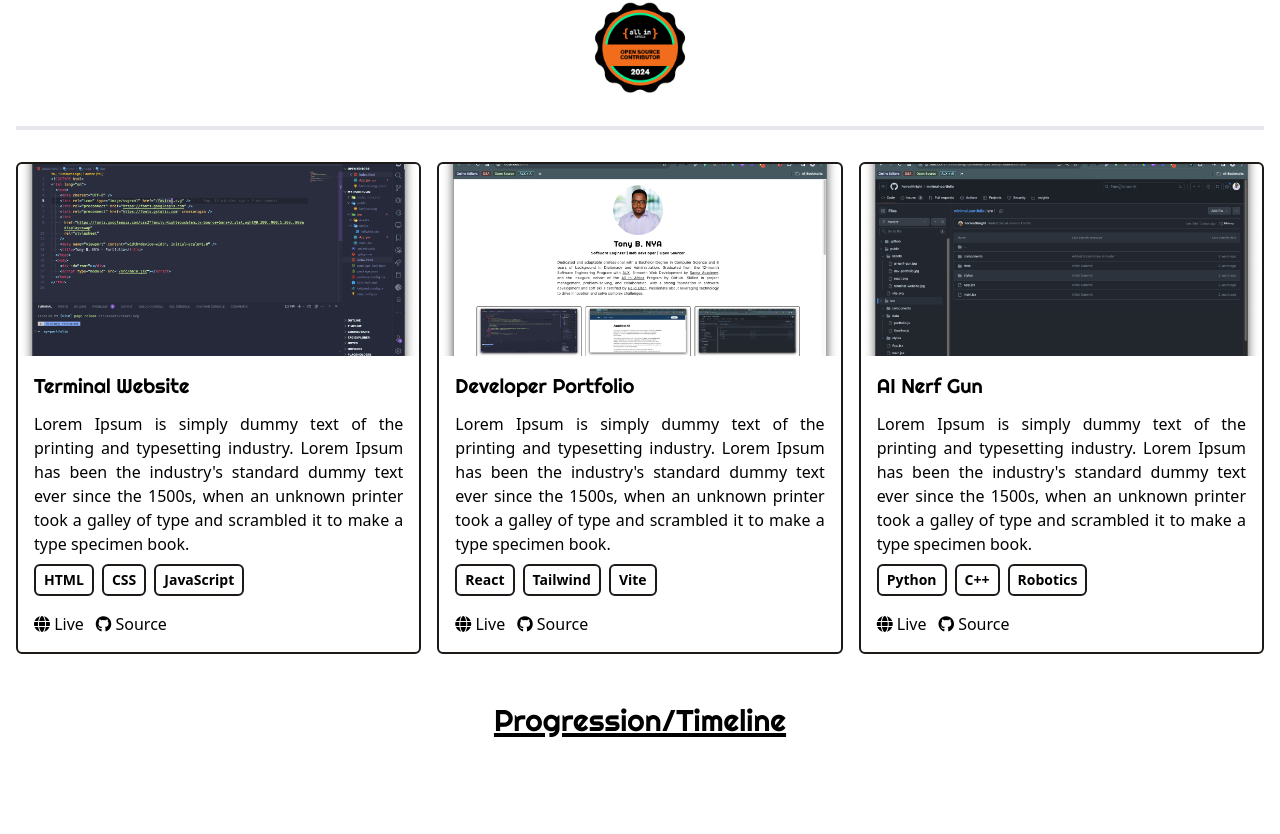
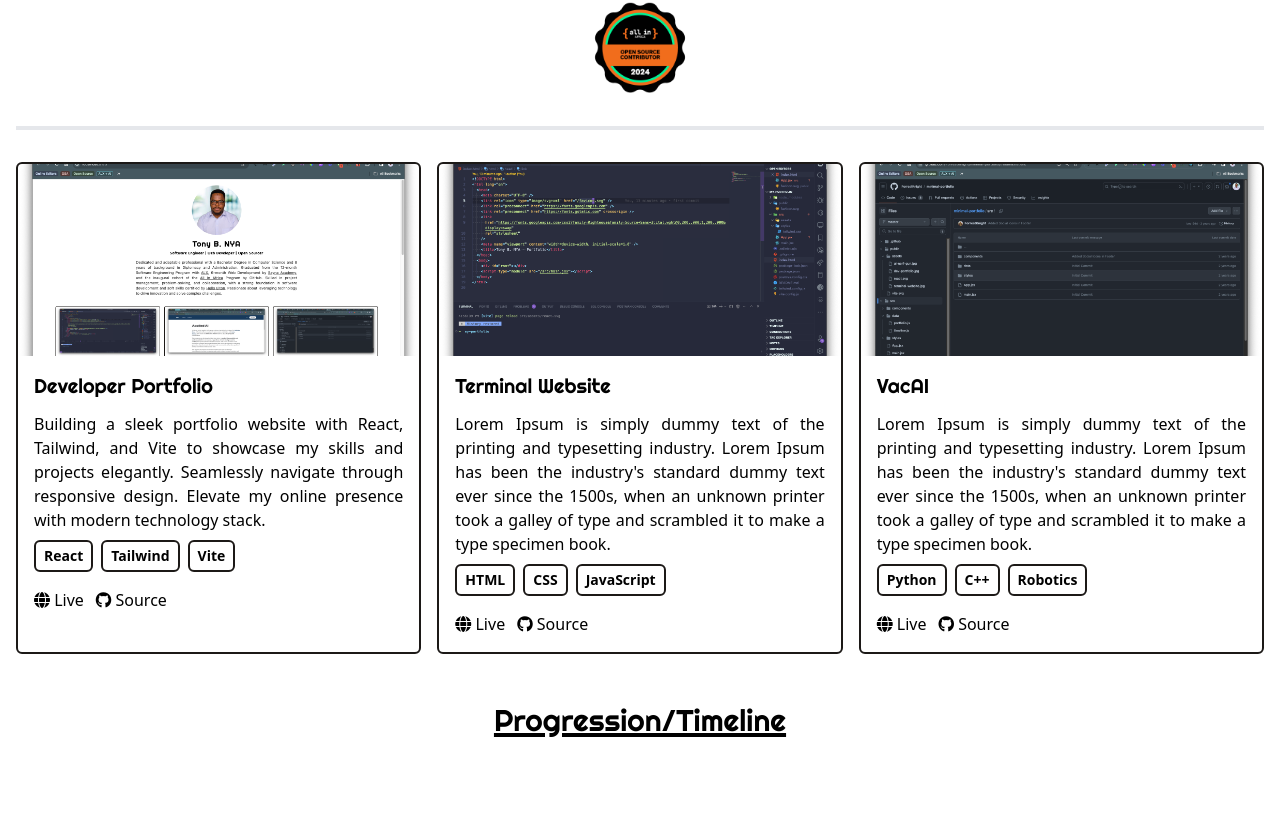
Before and after one commit to tonybnya/portfolio, a React (Vite) app: page / in a window 1280 px wide. Shown: the part 626-1460 px from the top of the page. Built offline with nearby package versions, Linux system fonts and the light colour scheme.

Commit message:
update assets and project items

```diff
--- a/package.json
+++ b/package.json
@@ -7,7 +7,9 @@
     "dev": "vite",
     "build": "vite build",
     "lint": "eslint . --ext js,jsx --report-unused-disable-directives --max-warnings 0",
-    "preview": "vite preview"
+    "preview": "vite preview",
+    "predeploy": "npm run build",
+    "deploy": "gh-pages -d dist"
   },
   "dependencies": {
     "gh-pages": "^6.1.1",
--- a/src/App.jsx
+++ b/src/App.jsx
@@ -77,7 +77,7 @@ function App() {
         <button
           type="button"
           onClick={handleThemeSwitch}
-          className="p-2 text-black bg-black rounded-md dark:bg-orange-300 max-sm:right-4"
+          className="p-2 text-white bg-black rounded-md dark:bg-red-500 max-sm:right-4"
         >
           {theme === "dark" ? sun : moon}
         </button>
--- a/src/components/ProjectItem.jsx
+++ b/src/components/ProjectItem.jsx
@@ -22,10 +22,10 @@ function ProjectItem({ imgUrl, title, description, stack, link, source }) {
         </p>
         <div className="flex gap-3">
           <a href={link} target="_blank">
-            <i class="fa-solid fa-globe"></i> Live
+            <i className="fa-solid fa-globe"></i> Live
           </a>
           <a href={source} target="_blank">
-            <i class="fa-brands fa-github"></i> Source
+            <i className="fa-brands fa-github"></i> Source
           </a>
         </div>
       </div>
--- a/src/data/projects.js
+++ b/src/data/projects.js
@@ -1,6 +1,15 @@
 const projects = [
   {
     imgUrl: "/assets/1.png",
+    title: "Developer Portfolio",
+    description:
+      "Building a sleek portfolio website with React, Tailwind, and Vite to showcase my skills and projects elegantly. Seamlessly navigate through responsive design. Elevate my online presence with modern technology stack.",
+    stack: ["React", "Tailwind", "Vite"],
+    link: "https://thehackershideout.com",
+    source: "https://thehackershideout.com",
+  },
+  {
+    imgUrl: "/assets/2.png",
     title: "Terminal Website",
     description:
       "Lorem Ipsum is simply dummy text of the printing and typesetting industry. Lorem Ipsum has been the industry's standard dummy text ever since the 1500s, when an unknown printer took a galley of type and scrambled it to make a type specimen book.",
@@ -9,17 +18,8 @@ const projects = [
     source: "https://fkcodes.com",
   },
   {
-    imgUrl: "/assets/2.png",
-    title: "Developer Portfolio",
-    description:
-      "Lorem Ipsum is simply dummy text of the printing and typesetting industry. Lorem Ipsum has been the industry's standard dummy text ever since the 1500s, when an unknown printer took a galley of type and scrambled it to make a type specimen book.",
-    stack: ["React", "Tailwind", "Vite"],
-    link: "https://thehackershideout.com",
-    source: "https://thehackershideout.com",
-  },
-  {
     imgUrl: "/assets/3.png",
-    title: "AI Nerf Gun",
+    title: "VacAI",
     description:
       "Lorem Ipsum is simply dummy text of the printing and typesetting industry. Lorem Ipsum has been the industry's standard dummy text ever since the 1500s, when an unknown printer took a galley of type and scrambled it to make a type specimen book.",
     stack: ["Python", "C++", "Robotics"],
```
Also changed, not shown: public/assets/1.png, public/assets/2.png.
